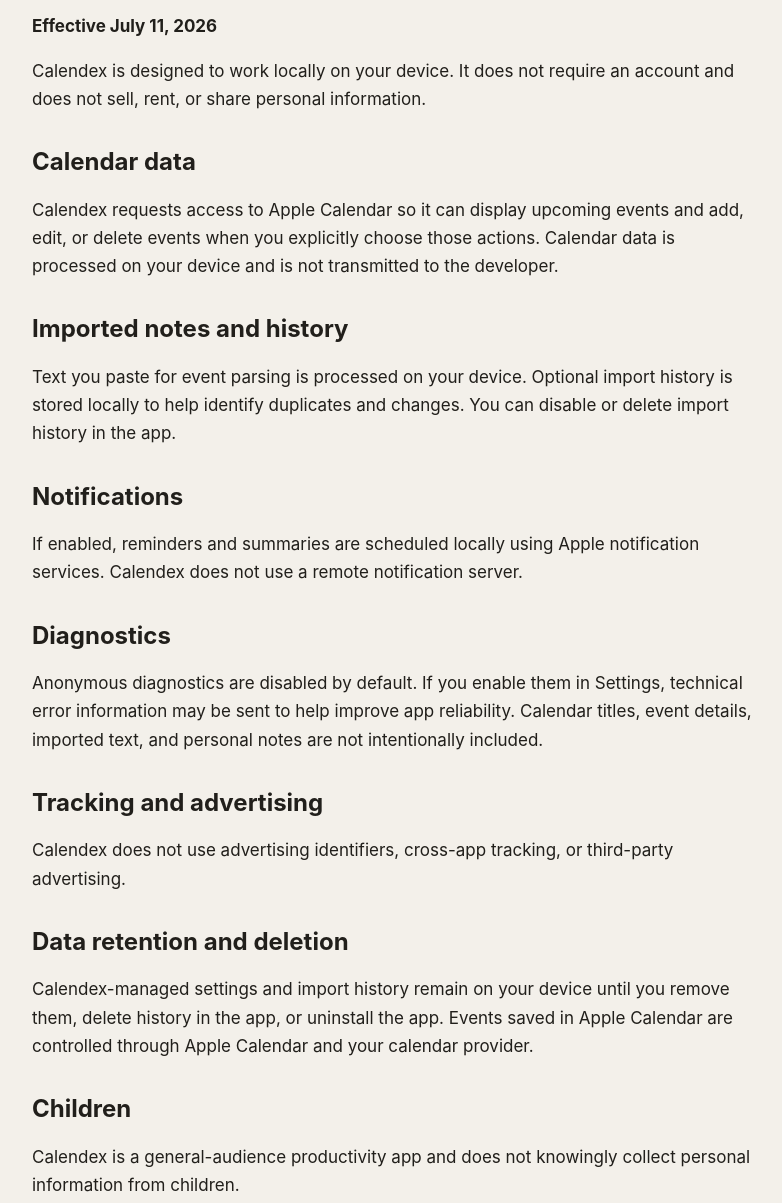
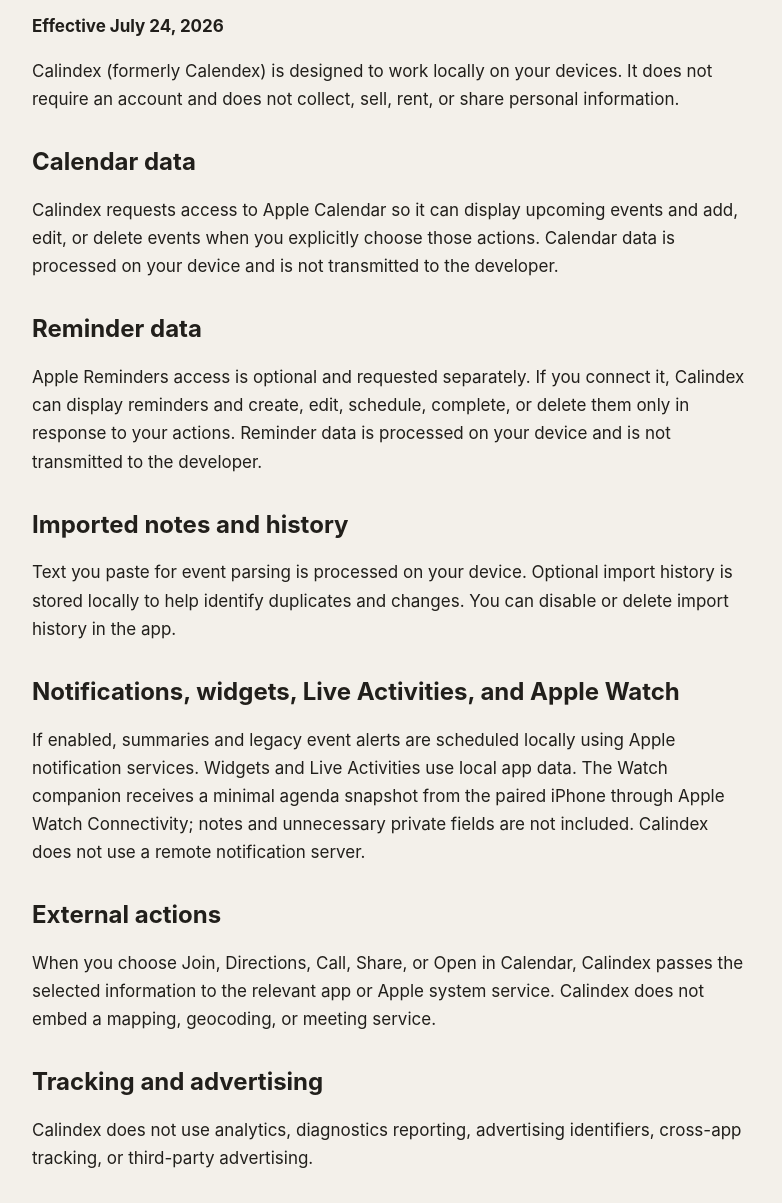
Before and after one commit to MatthewDGlynn/calendex-support, a plain HTML site: page privacy.html in a window 1280 px wide. Shown: the part 212-1415 px from the top of the page, without its empty margins (248-1030 px from the left). Drawn offline with Linux system fonts and the light colour scheme.

Commit message:
Update support and privacy pages for Calindex

```diff
--- a/privacy.html
+++ b/privacy.html
@@ -3,8 +3,8 @@
 <head>
   <meta charset="utf-8">
   <meta name="viewport" content="width=device-width, initial-scale=1">
-  <meta name="description" content="Calendex privacy policy.">
-  <title>Calendex — Privacy Policy</title>
+  <meta name="description" content="Calindex privacy policy.">
+  <title>Calindex — Privacy Policy</title>
   <style>
     :root { color-scheme: light dark; font-family: -apple-system, BlinkMacSystemFont, "Segoe UI", sans-serif; }
     body { margin: 0; background: #f3f0ea; color: #211f1b; }
@@ -18,26 +18,28 @@
 </head>
 <body>
   <main>
-    <p><a href="index.html">← Calendex Support</a></p>
+    <p><a href="index.html">← Calindex Support</a></p>
     <h1>Privacy Policy</h1>
-    <p><strong>Effective July 11, 2026</strong></p>
-    <p>Calendex is designed to work locally on your device. It does not require an account and does not sell, rent, or share personal information.</p>
+    <p><strong>Effective July 24, 2026</strong></p>
+    <p>Calindex (formerly Calendex) is designed to work locally on your devices. It does not require an account and does not collect, sell, rent, or share personal information.</p>
     <h2>Calendar data</h2>
-    <p>Calendex requests access to Apple Calendar so it can display upcoming events and add, edit, or delete events when you explicitly choose those actions. Calendar data is processed on your device and is not transmitted to the developer.</p>
+    <p>Calindex requests access to Apple Calendar so it can display upcoming events and add, edit, or delete events when you explicitly choose those actions. Calendar data is processed on your device and is not transmitted to the developer.</p>
+    <h2>Reminder data</h2>
+    <p>Apple Reminders access is optional and requested separately. If you connect it, Calindex can display reminders and create, edit, schedule, complete, or delete them only in response to your actions. Reminder data is processed on your device and is not transmitted to the developer.</p>
     <h2>Imported notes and history</h2>
     <p>Text you paste for event parsing is processed on your device. Optional import history is stored locally to help identify duplicates and changes. You can disable or delete import history in the app.</p>
-    <h2>Notifications</h2>
-    <p>If enabled, reminders and summaries are scheduled locally using Apple notification services. Calendex does not use a remote notification server.</p>
-    <h2>Diagnostics</h2>
-    <p>Anonymous diagnostics are disabled by default. If you enable them in Settings, technical error information may be sent to help improve app reliability. Calendar titles, event details, imported text, and personal notes are not intentionally included.</p>
+    <h2>Notifications, widgets, Live Activities, and Apple Watch</h2>
+    <p>If enabled, summaries and legacy event alerts are scheduled locally using Apple notification services. Widgets and Live Activities use local app data. The Watch companion receives a minimal agenda snapshot from the paired iPhone through Apple Watch Connectivity; notes and unnecessary private fields are not included. Calindex does not use a remote notification server.</p>
+    <h2>External actions</h2>
+    <p>When you choose Join, Directions, Call, Share, or Open in Calendar, Calindex passes the selected information to the relevant app or Apple system service. Calindex does not embed a mapping, geocoding, or meeting service.</p>
     <h2>Tracking and advertising</h2>
-    <p>Calendex does not use advertising identifiers, cross-app tracking, or third-party advertising.</p>
+    <p>Calindex does not use analytics, diagnostics reporting, advertising identifiers, cross-app tracking, or third-party advertising.</p>
     <h2>Data retention and deletion</h2>
-    <p>Calendex-managed settings and import history remain on your device until you remove them, delete history in the app, or uninstall the app. Events saved in Apple Calendar are controlled through Apple Calendar and your calendar provider.</p>
+    <p>Calindex-managed settings and import history remain on your device until you remove them, delete history in the app, or uninstall the app. Events and reminders saved through Calindex are controlled through Apple Calendar, Apple Reminders, and your configured account providers.</p>
     <h2>Children</h2>
-    <p>Calendex is a general-audience productivity app and does not knowingly collect personal information from children.</p>
+    <p>Calindex is a general-audience productivity app and does not knowingly collect personal information from children.</p>
     <h2>Changes</h2>
-    <p>This policy may be updated as Calendex changes. The effective date above identifies the current version.</p>
+    <p>This policy may be updated as Calindex changes. The effective date above identifies the current version.</p>
     <h2>Contact</h2>
     <p>Questions about privacy can be sent to <a href="mailto:matthewglynn1996@gmail.com">matthewglynn1996@gmail.com</a>.</p>
   </main>
```
Also changed, not shown: index.html (+10 -9 lines).
